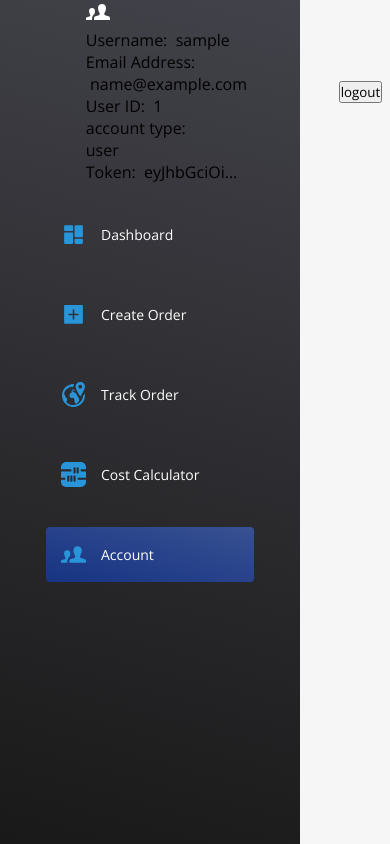
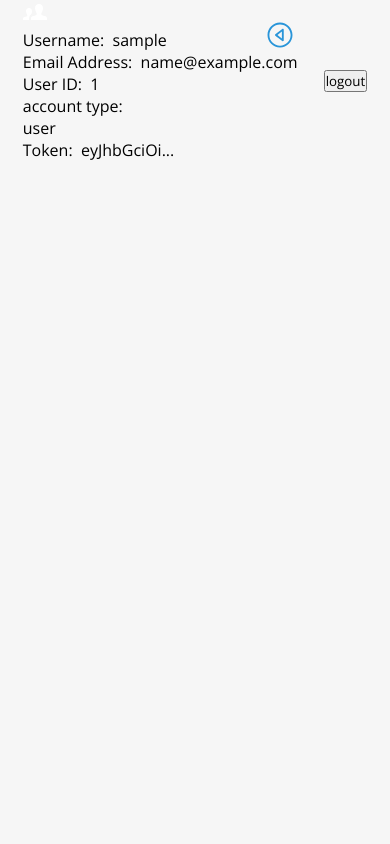
Before and after one commit to rambey-coder/checkit-enterprise, a React (Create React App) app: page /account in a window 390 px wide. Built offline with nearby package versions, Linux system fonts and the light colour scheme; sample sign-in values are in the browser's storage.

Commit message:
fix: bug

```diff
--- a/src/ToolKit/Features/Admin/Service.js
+++ b/src/ToolKit/Features/Admin/Service.js
@@ -40,11 +40,12 @@ export const deleteOrder = (id) => async () => {
   }
 };
 
-export const editAdminOrder = (id, data) => async () => {
+export const editAdminOrder = (id, data, pageNo, pageSize) => async () => {
   try {
     const res = await editOrderApi(id, data);
     toast.success(res?.data?.message);
     dispatch(setEditOrder(res?.data));
+    dispatch(getOrderList(pageNo, pageSize));
   } catch (error) {
     Errorhandler(error);
   }
--- a/src/ToolKit/Features/Order/Service.js
+++ b/src/ToolKit/Features/Order/Service.js
@@ -45,11 +45,12 @@ export const getOrderDetail = (id) => async () => {
   }
 }
 
-export const editOrder = (id, data) => async () => {
+export const editOrder = (id, data, pageNo, pageSize) => async () => {
   try {
     const res = await editOrderApi(id, data);
-    toast.success(res?.data?.message)
-    dispatch(setEditOrder(res?.data))
+    toast.success(res?.data?.message);
+    dispatch(setEditOrder(res?.data));
+    dispatch(getOrder(pageNo, pageSize));
   } catch (error) {
     Errorhandler(error);
   }
--- a/src/ToolKit/Store.js
+++ b/src/ToolKit/Store.js
@@ -2,12 +2,14 @@ import { configureStore } from "@reduxjs/toolkit";
 import userReducer from "./Features/User/UserSlice";
 import orderReducer from "./Features/Order/OrderSlice";
 import adminReducer from "./Features/Admin/AdminSlice";
+import utilReducer from "./utils/UtilSlice"
 
 const store = configureStore({
   reducer: {
     user: userReducer,
     userOrder: orderReducer,
     adminOrder: adminReducer,
+    util: utilReducer
   },
   middleware: (getDefaultMiddleware) => getDefaultMiddleware().concat(),
   devTools: true,
--- /dev/null
+++ b/src/ToolKit/utils/UtilSlice.js
@@ -0,0 +1,23 @@
+import { createSlice } from "@reduxjs/toolkit";
+
+const initialState = {
+  isLoading: false,
+  toggleSidebar: false,
+};
+
+const UtilSlice = createSlice({
+  name: "util",
+  initialState,
+  reducers: {
+    setLoading: (state, action) => {
+      state.isLoading = action.payload;
+    },
+    setToggleSidebar: (state, action) => {
+      state.toggleSidebar = action.payload;
+    },
+  },
+});
+
+export const { setLoading, setToggleSidebar } = UtilSlice.actions;
+
+export default UtilSlice.reducer;
--- a/src/components/Sidebar/Sidebar.js
+++ b/src/components/Sidebar/Sidebar.js
@@ -1,6 +1,10 @@
-import React from "react";
+import { React, useState } from "react";
 import styles from "./Sidebar.module.css";
 import { NavLink } from "react-router-dom";
+import { useSelector } from "react-redux";
+
+import { setToggleSidebar } from "../../ToolKit/utils/UtilSlice";
+import { dispatch } from "../../ToolKit/Store";
 
 import dashboard from "./assets/dashboard.svg";
 import create from "./assets/create.svg";
@@ -8,15 +12,32 @@ import track from "./assets/track.svg";
 import calc from "./assets/calculate.svg";
 import user from "./assets/user.svg";
 import order from "./assets/order.png";
+import back from "./assets/back.svg";
 
 import { useAppContext } from "../../context/Context";
 
 const Sidebar = ({ children }) => {
   const { adminAccount } = useAppContext();
 
+  const [sidebar, setSidebar] = useState(false);
+
+  const { toggleSidebar } = useSelector((state) => state.util);
+
+  const toggleSideBar = () => {
+    setSidebar(!sidebar);
+    dispatch(setToggleSidebar(sidebar));
+  };
+
   return (
-    <>
-      <div className={styles.sidebar}>
+    <div className={styles.gen_sidebar}>
+      <div className={styles.back} onClick={toggleSideBar}>
+        <img src={back} alt="" />
+      </div>
+      <div
+        // className={styles.sidebar}
+        className={`${styles.sidebar}
+      } ${toggleSidebar ? styles.showSidebar : ""} `}
+      >
         <div className={styles.container}>
           <div className={styles.head}>
             <NavLink
@@ -81,7 +102,7 @@ const Sidebar = ({ children }) => {
         </div>
       </div>
       <div className={styles.app_container}>{children}</div>
-    </>
+    </div>
   );
 };
 
--- a/src/components/Sidebar/Sidebar.module.css
+++ b/src/components/Sidebar/Sidebar.module.css
@@ -1,14 +1,39 @@
+.gen_sidebar {
+  position: relative;
+  display: flex;
+  width: 100%;
+  height: 100%;
+  /* align-items: baseline; */
+}
+
 .sidebar {
   background: linear-gradient(195deg, rgb(66, 66, 74), rgb(25, 25, 25));
-    width: 300px;
+  width: 280px;
+  max-width: 100%;
   height: 100vh;
   padding: 20px;
   flex-grow: 1;
-    position: fixed;
+  overflow-y: hidden;
+  /* position: fixed; */
+}
+
+.back {
+  width: 30px;
+  max-width: 100%;
+  position: absolute;
+  z-index: 99;
+  top: 20px;
+  left: 265px;
+  cursor: pointer;
+  display: none;
+}
+
+.back > img {
+  width: 100%;
 }
 
 .container {
-    width: 80%;
+  width: 100%;
   margin: 1rem auto 0 auto;
   display: flex;
   align-items: center;
@@ -21,7 +46,8 @@
   width: 100%;
 }
 
-.head > div, .head > a {
+.head > div,
+.head > a {
   display: flex;
   align-items: center;
   gap: 15px;
@@ -32,26 +58,67 @@
   text-decoration: none;
 }
 
-.head > div > img, .head > .link > img {
+.head > div > img,
+.head > .link > img {
   width: 25px;
 }
 
-.head > div > p, .head > .link > p {
+.head > div > p,
+.head > .link > p {
   color: #fff;
   font-size: 14px;
 }
 
 .link.active {
-    background-image: linear-gradient(to right top, #163483, #1f3b87, #28428b, #304a8e, #385192);
+  background-image: linear-gradient(
+    to right top,
+    #163483,
+    #1f3b87,
+    #28428b,
+    #304a8e,
+    #385192
+  );
   border-radius: 4px;
 }
 
 .app_container {
   width: 80%;
-    margin: auto;
-    position: relative;
-    left: 50%;
+  overflow-y: scroll;
+  /* margin: auto; */
+  /* position: relative; */
+  /* left: 50%;
   right: -50%;
-    transform: translate(-50%, 0);
-    height: auto;
+  transform: translate(-50%, 0); */
+  height: 100vh;
 }
+
+/* .app_container::-webkit-scrollbar {
+  width: 0px;
+} */
+
+@media screen and (max-width: 768px) {
+  .sidebar.showSidebar {
+    left: 0;
+  }
+  .sidebar {
+    position: absolute;
+    top: 0;
+    bottom: 0;
+    height: 100vh;
+    left: -18em;
+    z-index: 5;
+    transition: all 0.3s ease-in-out;
+    -webkit-transition: all 0.3s ease-in-out;
+    -moz-transition: all 0.3s ease-in-out;
+    -ms-transition: all 0.3s ease-in-out;
+    -o-transition: all 0.3s ease-in-out;
+  }
+
+  .app_container {
+    width: 100%;
+  }
+
+  .back {
+    display: block;
+  }
+}
--- a/src/pages/Dashboard/Dashboard.module.css
+++ b/src/pages/Dashboard/Dashboard.module.css
@@ -3,7 +3,7 @@
   align-items: center;
   justify-content: space-around;
   width: 95%;
-  margin: auto;
+  margin: 0 auto;
 }
 
 .user_details {
--- a/src/pages/TrackOrder/Admin/AdminOrderList.js
+++ b/src/pages/TrackOrder/Admin/AdminOrderList.js
@@ -10,7 +10,6 @@ const AdminOrderList = () => {
   return (
     <>
       {orderList?.map((order) => {
-        console.log(order.id)
         return (
           <>
             <div className={styles.user_list} key={order?.id}>
--- a/src/pages/TrackOrder/Admin/EditUserOrder/EditUserOrder.js
+++ b/src/pages/TrackOrder/Admin/EditUserOrder/EditUserOrder.js
@@ -1,27 +1,27 @@
 import React from "react";
 import styles from "./EditUserOrder.module.css";
+
+import { useAppContext } from "../../../../context/Context";
 
 import close from "../../assets/x.svg";
 
 const EditUserOrder = ({ editOrderMode, setEditOrderMode }) => {
+  const { pageNo, pageSize } = useAppContext();
+  // pass in pageNo, pageSize as argument when dispatching the put action
   const handleEditOrder = (e) => {
     e.preventDefault();
-    };
+  };
 
-    const handleClose = () => {
-        setEditOrderMode(!editOrderMode)
-    }
+  const handleClose = () => {
+    setEditOrderMode(!editOrderMode);
+  };
 
   return (
     <div className={styles.content}>
       <div>
         <div className={styles.header}>
           <h3>Edit your Order</h3>
-          <img
-            src={close}
-            alt="close"
-              onClick={handleClose}
-          />
+          <img src={close} alt="close" onClick={handleClose} />
         </div>
         <form onSubmit={handleEditOrder}>
           <div>
--- a/src/pages/TrackOrder/Components/EditOrder/EditOrder.js
+++ b/src/pages/TrackOrder/Components/EditOrder/EditOrder.js
@@ -2,15 +2,14 @@ import { React, useState } from "react";
 import styles from "./EditOrder.module.css";
 import { useDispatch } from "react-redux";
 import { editOrder } from "../../../../ToolKit/Features/Order/Service";
-import { editAdminOrder } from "../../../../ToolKit/Features/Admin/Service";
 import { useAppContext } from "../../../../context/Context";
 
 import close from "../../assets/x.svg";
 
 const EditOrder = ({ editOrderData, editOrderMode, setEditOrderMode }) => {
-  const { adminAccount } = useAppContext();
   const [editLink, setEditLink] = useState("");
   const [editAddress, setEditAddress] = useState("");
+    const { pageNo, pageSize } = useAppContext();
 
   const dispatch = useDispatch();
 
@@ -22,12 +21,7 @@ const EditOrder = ({ editOrderData, editOrderMode, setEditOrderMode }) => {
       deliveryAddress: editAddress,
     };
 
-    if (adminAccount) {
-      console.log(data);
-      dispatch(editAdminOrder(id, data));
-    } else {
-      dispatch(editOrder(id, data));
-    }
+    dispatch(editOrder(id, data, pageNo, pageSize));
   };
 
   const handleEditLink = (e) => {
--- a/src/pages/TrackOrder/Components/EditOrder/EditOrder.module.css
+++ b/src/pages/TrackOrder/Components/EditOrder/EditOrder.module.css
@@ -7,7 +7,7 @@
   bottom: 0;
   backdrop-filter: blur(4px) saturate(200%);
   background-color: rgba(231, 229, 229, 0.086);
-  height: 100vh;
+  /* height: 100vh; */
   width: 100%;
 }
 
--- a/src/pages/TrackOrder/User/UserOrder.js
+++ b/src/pages/TrackOrder/User/UserOrder.js
@@ -17,7 +17,7 @@ const UserOrder = ({
 }) => {
   const [orderData, setOrderData] = useState([]);
   const orders = useSelector((state) => state?.userOrder?.orders);
-  const { setPageNo,   pageNo, pageSize } = useAppContext();
+  const { setPageNo, pageNo, pageSize } = useAppContext();
 
   const dispatch = useDispatch();
 
@@ -30,7 +30,8 @@ const UserOrder = ({
 
   useEffect(() => {
     dispatch(getOrder(pageNo, pageSize));
-  }, [dispatch, pageNo, pageSize]);
+  }, [dispatch, pageNo, pageSize, setPageNo]);
+
   return (
     <div>
       <div className={styles.userlist_container}>
```
Also changed, not shown: src/components/Sidebar/assets/back.svg (added). Lines whose indentation alone changed are shown as unchanged.
